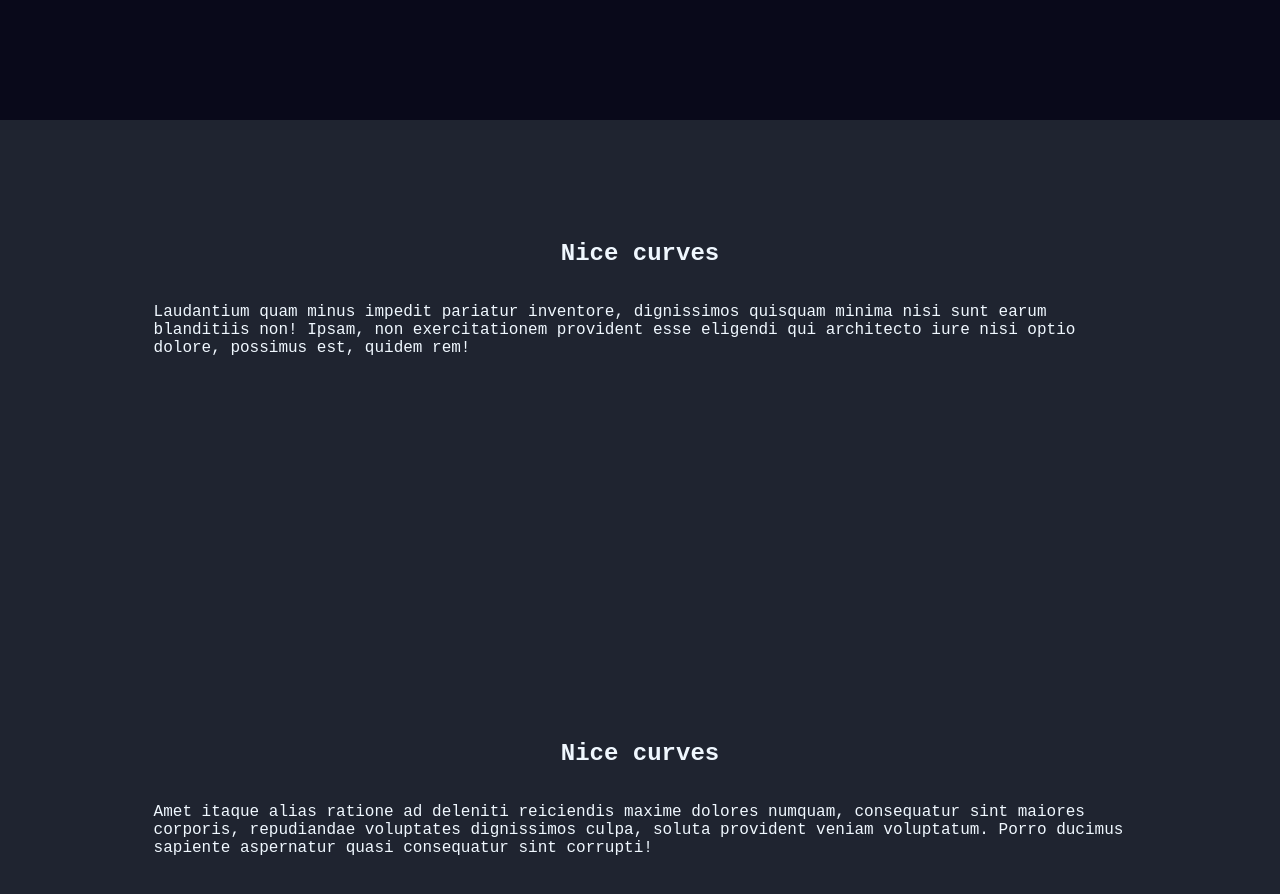
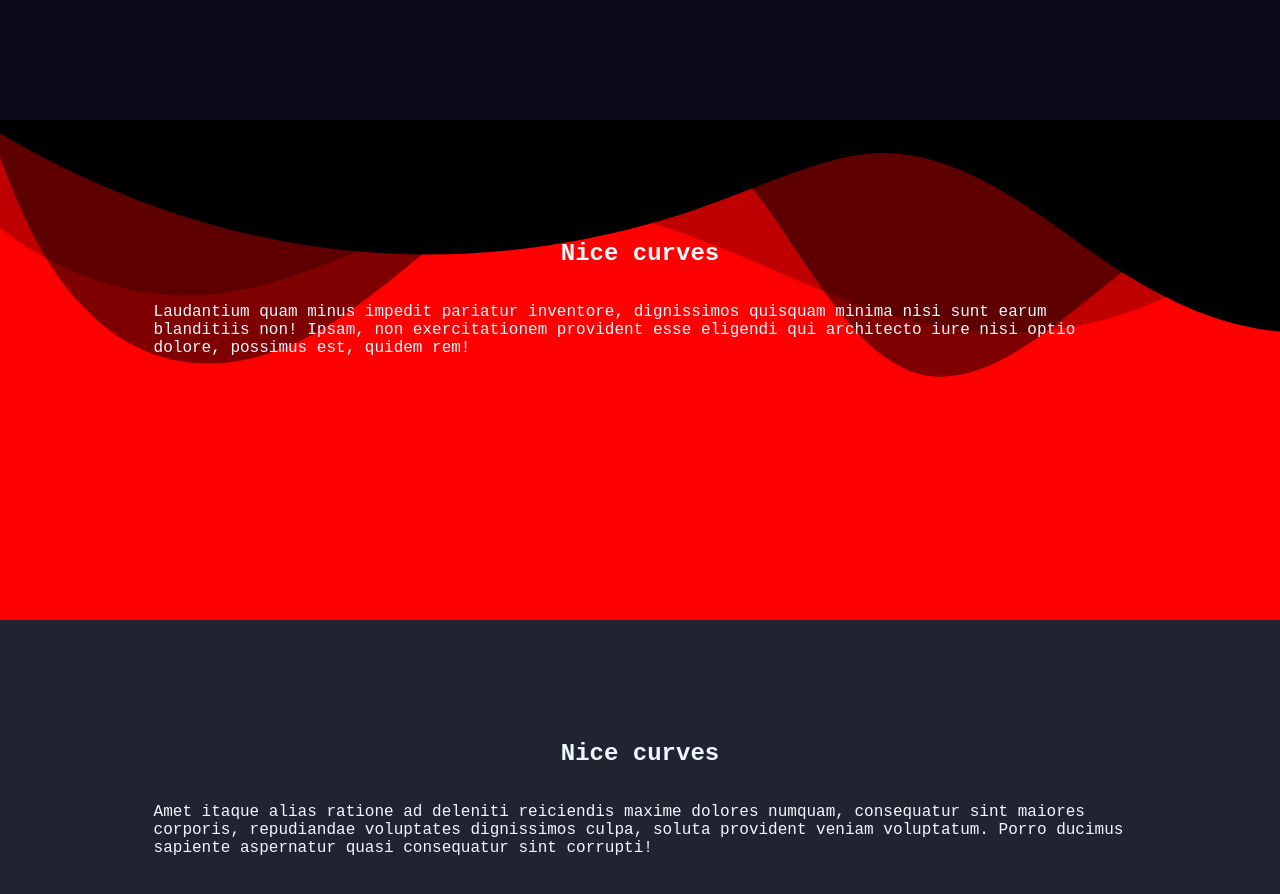
Before and after one commit to stark5200/curves, a website: page index.html in a window 1280 px wide. Shown: the part 2880-3774 px from the top of the page. Drawn offline with Linux system fonts and the light colour scheme; a web font is replaced by a local one.

Commit message:
2nd wave

```diff
--- a/index.html
+++ b/index.html
@@ -96,6 +96,24 @@
       transform: rotate(8deg) translate(-46%, 64%);
       z-index: 1;
     }
+
+    .wave {
+      position: absolute;
+      top: 0;
+      left: 0;
+      width: 100%;
+      overflow: hidden;
+      line-height: 0;
+    }
+    .wave svg {
+      position: relative;
+      display: block;
+      width: calc(131% + 1.3px);
+      height: 280px;
+    }
+    .wave shape-fill {
+      fill: #2e4a8a;
+    }
   </style>
 </head>
 <body>
@@ -126,9 +144,16 @@
     <h1>Nice curves</h1>
     <p>Hic minima nisi architecto dignissimos quibusdam numquam, rem corrupti est porro reprehenderit recusandae odit maiores velit veniam? Optio veniam vel unde ullam ipsum exercitationem nihil. Quas vero in odio eligendi?</p>
   </section>
-  <section>
+  <section class="red">
     <h1>Nice curves</h1>
     <p>Laudantium quam minus impedit pariatur inventore, dignissimos quisquam minima nisi sunt earum blanditiis non! Ipsam, non exercitationem provident esse eligendi qui architecto iure nisi optio dolore, possimus est, quidem rem!</p>
+    <div class="wave">
+      <svg data-name="Layer 1" xmlns="http://www.w3.org/2000/svg" viewBox="0 0 1200 120" preserveAspectRatio="none">
+          <path d="M0,0V46.29c47.79,22.2,103.59,32.17,158,28,70.36-5.37,136.33-33.31,206.8-37.5C438.64,32.43,512.34,53.67,583,72.05c69.27,18,138.3,24.88,209.4,13.08,36.15-6,69.85-17.84,104.45-29.34C989.49,25,1113-14.29,1200,52.47V0Z" opacity=".25" class="shape-fill"></path>
+          <path d="M0,0V15.81C13,36.92,27.64,56.86,47.69,72.05,99.41,111.27,165,111,224.58,91.58c31.15-10.15,60.09-26.07,89.67-39.8,40.92-19,84.73-46,130.83-49.67,36.26-2.85,70.9,9.42,98.6,31.56,31.77,25.39,62.32,62,103.63,73,40.44,10.79,81.35-6.69,119.13-24.28s75.16-39,116.92-43.05c59.73-5.85,113.28,22.88,168.9,38.84,30.2,8.66,59,6.17,87.09-7.5,22.43-10.89,48-26.93,60.65-49.24V0Z" opacity=".5" class="shape-fill"></path>
+          <path d="M0,0V5.63C149.93,59,314.09,71.32,475.83,42.57c43-7.64,84.23-20.12,127.61-26.46,59-8.63,112.48,12.24,165.56,35.4C827.93,77.22,886,95.24,951.2,90c86.53-7,172.46-45.71,248.8-84.81V0Z" class="shape-fill"></path>
+      </svg>
+  </div>
   </section>
   <section>
     <h1>Nice curves</h1>
```
